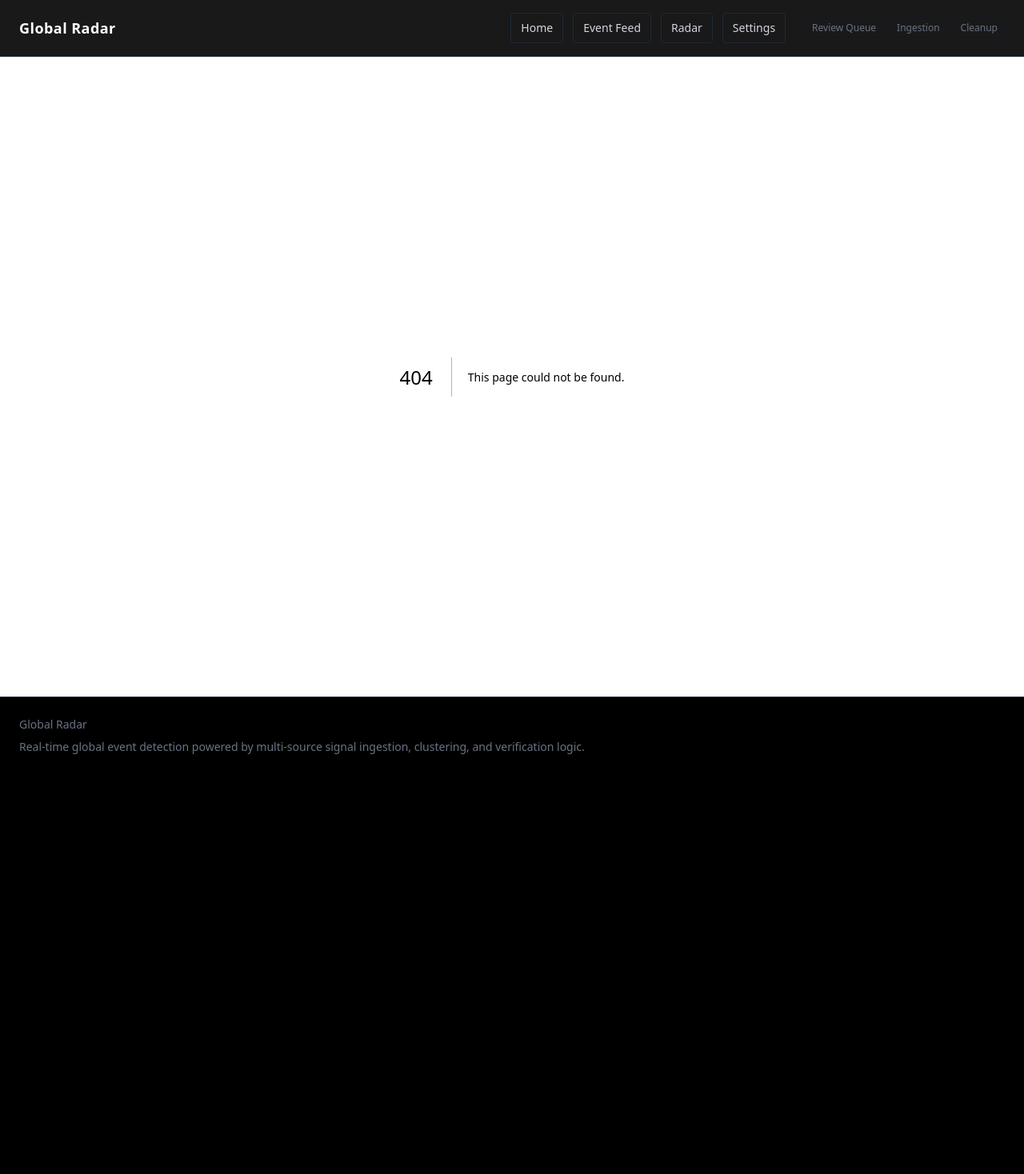
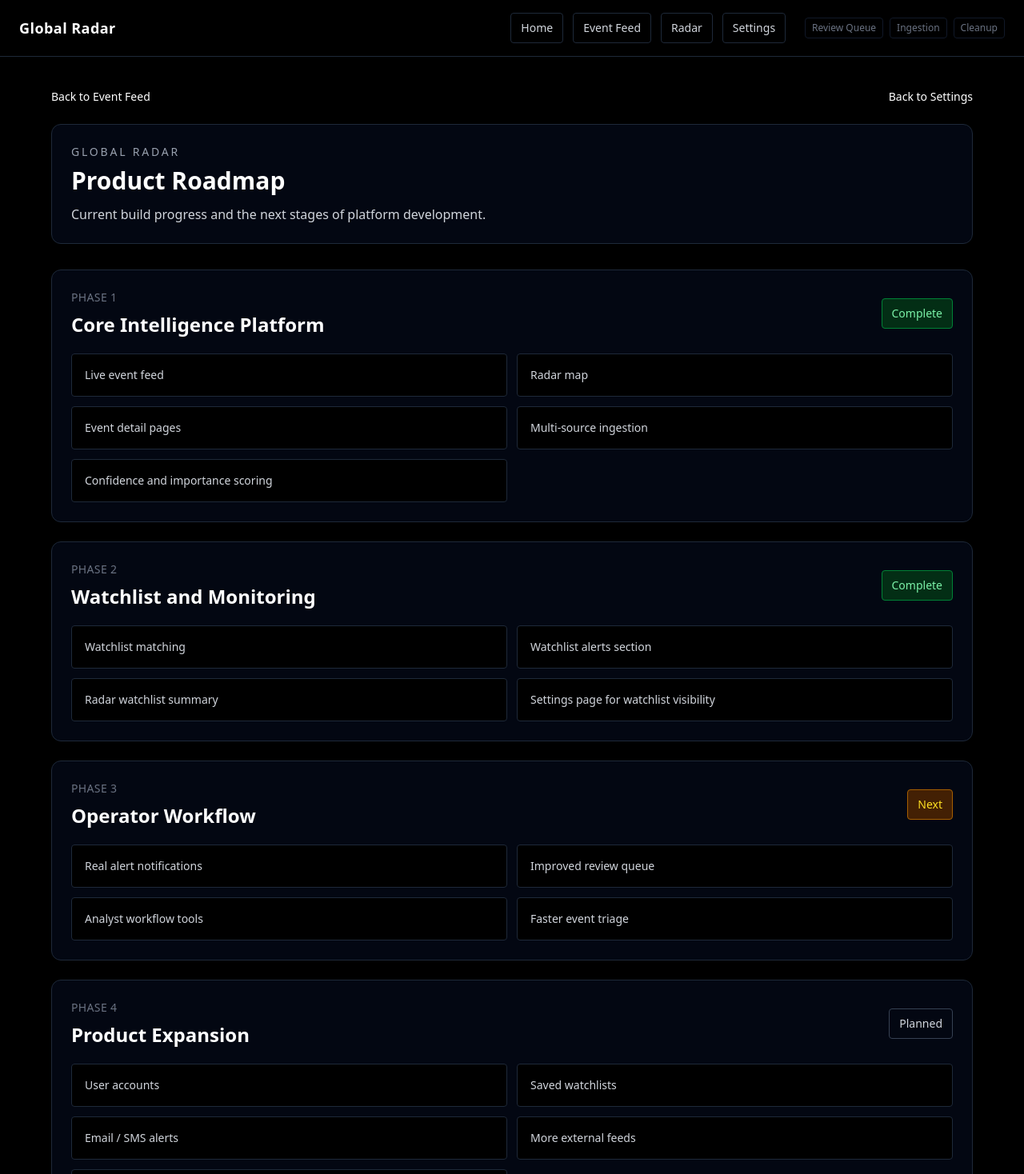
Before and after one commit to nickderak/global-radar, a Next.js app: page /roadmap in a window 1280 px wide. Before the commit this address had no page. Shown: the top 1468 px of the page at 80% size. Before the commit the page ends 968 px from the top, so only its background shows below. Built offline with nearby package versions, Linux system fonts and the light colour scheme.

Commit message:
Add product roadmap page

```diff
--- /dev/null
+++ b/app/roadmap/page.tsx
@@ -0,0 +1,135 @@
+import Link from "next/link";
+
+const roadmapItems = [
+  {
+    phase: "Phase 1",
+    title: "Core Intelligence Platform",
+    status: "Complete",
+    items: [
+      "Live event feed",
+      "Radar map",
+      "Event detail pages",
+      "Multi-source ingestion",
+      "Confidence and importance scoring",
+    ],
+  },
+  {
+    phase: "Phase 2",
+    title: "Watchlist and Monitoring",
+    status: "Complete",
+    items: [
+      "Watchlist matching",
+      "Watchlist alerts section",
+      "Radar watchlist summary",
+      "Settings page for watchlist visibility",
+    ],
+  },
+  {
+    phase: "Phase 3",
+    title: "Operator Workflow",
+    status: "Next",
+    items: [
+      "Real alert notifications",
+      "Improved review queue",
+      "Analyst workflow tools",
+      "Faster event triage",
+    ],
+  },
+  {
+    phase: "Phase 4",
+    title: "Product Expansion",
+    status: "Planned",
+    items: [
+      "User accounts",
+      "Saved watchlists",
+      "Email / SMS alerts",
+      "More external feeds",
+      "Public launch readiness",
+    ],
+  },
+];
+
+function getStatusClass(status: string) {
+  const normalized = status.toLowerCase();
+
+  if (normalized === "complete") {
+    return "border-green-700 bg-green-950 text-green-300";
+  }
+
+  if (normalized === "next") {
+    return "border-yellow-700 bg-yellow-950 text-yellow-300";
+  }
+
+  return "border-gray-700 bg-gray-950 text-gray-300";
+}
+
+export default function RoadmapPage() {
+  return (
+    <main className="min-h-screen bg-black px-8 py-10 text-white">
+      <div className="mx-auto max-w-6xl">
+        <div className="mb-6 flex flex-wrap items-center justify-between gap-4">
+          <Link
+            href="/events"
+            className="text-sm text-gray-400 underline hover:text-white"
+          >
+            Back to Event Feed
+          </Link>
+
+          <Link
+            href="/settings"
+            className="text-sm text-gray-400 underline hover:text-white"
+          >
+            Back to Settings
+          </Link>
+        </div>
+
+        <header className="mb-8 rounded-xl border border-gray-800 bg-gray-950 p-6">
+          <p className="mb-2 text-sm uppercase tracking-[0.2em] text-gray-400">
+            GLOBAL RADAR
+          </p>
+          <h1 className="text-3xl font-bold">Product Roadmap</h1>
+          <p className="mt-3 max-w-3xl text-gray-300">
+            Current build progress and the next stages of platform development.
+          </p>
+        </header>
+
+        <div className="space-y-6">
+          {roadmapItems.map((item) => (
+            <section
+              key={item.phase}
+              className="rounded-xl border border-gray-800 bg-gray-950 p-6"
+            >
+              <div className="flex flex-wrap items-center justify-between gap-3">
+                <div>
+                  <p className="text-sm uppercase tracking-wide text-gray-500">
+                    {item.phase}
+                  </p>
+                  <h2 className="mt-2 text-2xl font-semibold">{item.title}</h2>
+                </div>
+
+                <span
+                  className={`rounded border px-3 py-2 text-sm ${getStatusClass(
+                    item.status
+                  )}`}
+                >
+                  {item.status}
+                </span>
+              </div>
+
+              <div className="mt-5 grid gap-3 md:grid-cols-2">
+                {item.items.map((subItem) => (
+                  <div
+                    key={subItem}
+                    className="rounded border border-gray-800 bg-black p-4 text-sm text-gray-300"
+                  >
+                    {subItem}
+                  </div>
+                ))}
+              </div>
+            </section>
+          ))}
+        </div>
+      </div>
+    </main>
+  );
+}
```
